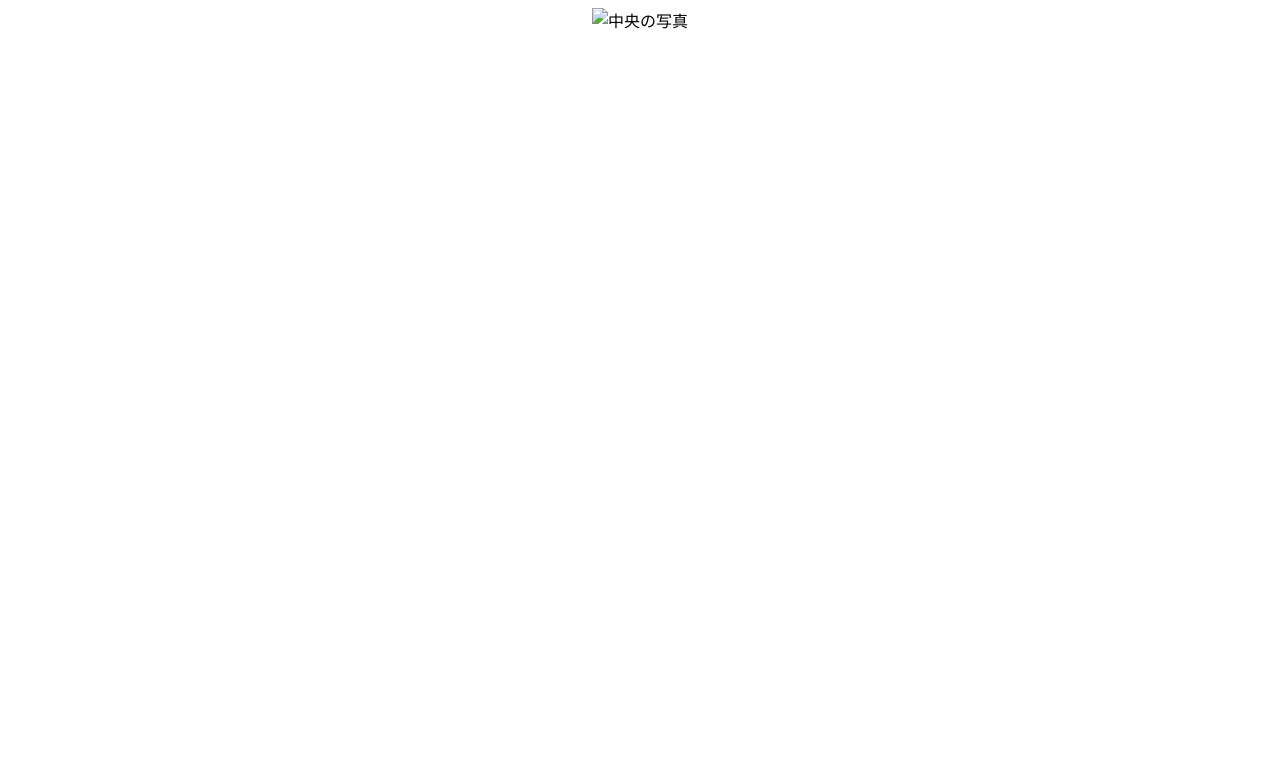
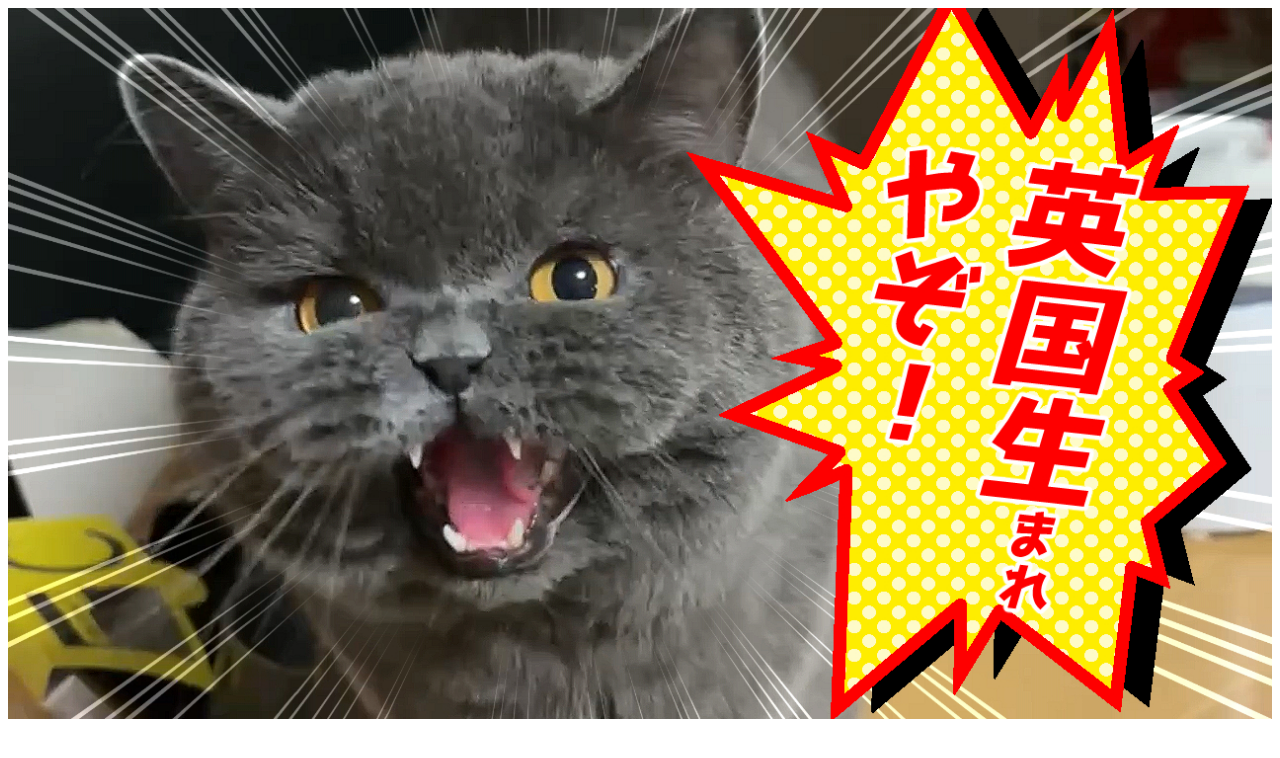
Before and after one commit to binclipper/mochimochimasaharu, a plain HTML site: page index.html in a window 1280 px wide. Drawn offline with Linux system fonts and the light colour scheme.

Commit message:
Update image source in index.html

```diff
--- a/index.html
+++ b/index.html
@@ -7,7 +7,7 @@
 </head>
 <body>
     <div style="text-align: center;">
-        <img src="path/to/your/photo.jpg" alt="中央の写真" style="max-width: 100%; height: auto;">
+        <img src="index.jpg" alt="中央の写真" style="max-width: 100%; height: auto;">
     </div>
 </body>
 </html>
```
